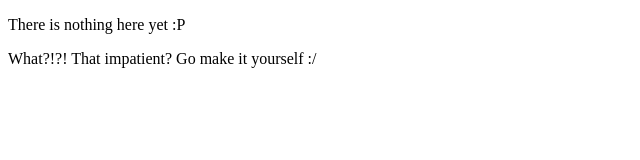
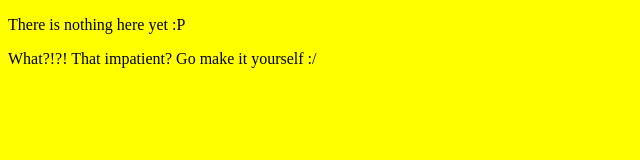
Before and after one commit to swagberry/swagberry.github.io, a plain HTML site: page index.html in a window 1280 px wide. Shown: the whole page, without its empty margins (0-640 px from the left). Drawn offline with Linux system fonts and the light colour scheme.

Commit message:
Update index.html

```diff
--- a/index.html
+++ b/index.html
@@ -1,6 +1,7 @@
 <!DOCTYPE html>
 <html>
 <head>
+  <link rel="stylesheet" type="text/css" media="screen" href="css/testthing.css">
   <title>Hi</title>
 </head>
 <body>
```
